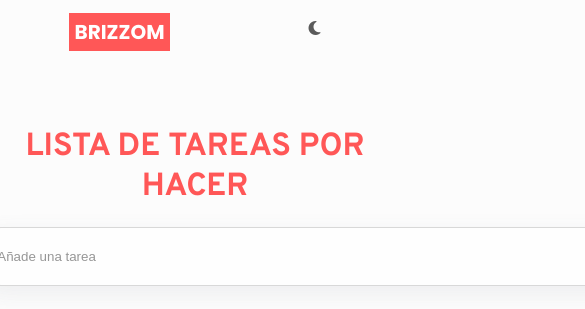
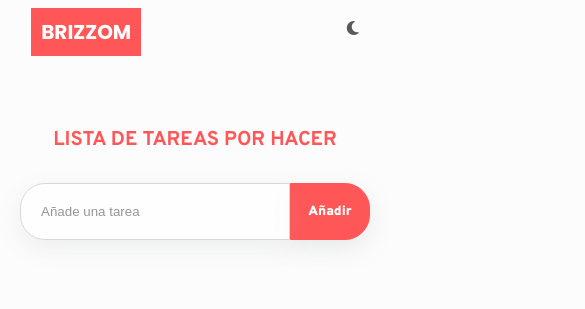
Before and after one commit to bmartinezr86/todo-list-js, a plain HTML site: page index.html in a window 390 px wide. Shown: the top 309 px of the page, 585 px wide, since content can reach past the window. Drawn offline with Linux system fonts and the light colour scheme.

Commit message:
Modo responsive hecho

```diff
--- a/assets/css/responsive.css
+++ b/assets/css/responsive.css
@@ -1 +1,126 @@
 /* Fichero que tiene los media querys para el responsive*/
+
+@media screen and (max-width: 874px) {
+     :root {
+        --max-width: 800px;
+    }
+    #header {
+        padding: 10px 0px;
+        display: flex;
+        justify-content: space-ar;
+        align-items: center;
+    }
+    h1 a {
+        padding: 10px;
+    }
+    #content {
+        max-width: var(--max-width);
+        width: 80%;
+    }
+    .contenedor-add-tareas {
+        width: 800px;
+        max-width: var(--max-width);
+    }
+    #tareas-pendientes {
+        width: 100%;
+    }
+}
+
+@media screen and (max-width: 616px) {
+     :root {
+        --max-width: 550px;
+    }
+    #header {
+        padding: 10px 8%;
+        display: flex;
+        justify-content: space-between;
+        align-items: center;
+    }
+    h2 {
+        font-size: 1.25rem;
+    }
+    #content {
+        max-width: var(--max-width);
+    }
+    .contenedor-add-tareas {
+        width: var(--max-width);
+        max-width: var(--max-width);
+        padding: 10px;
+    }
+    .tarea {
+        width: 70%;
+        padding: 10px 5%;
+    }
+    .contenedor-add-tareas input[type="submit"] {
+        padding: 10px 5%;
+    }
+    .contenedor-add-tareas #input-tarea {
+        width: 100%;
+    }
+}
+
+@media screen and (max-width:578px) {
+     :root {
+        --max-width: 400px;
+    }
+    #header {
+        padding: 10px 8%;
+        display: flex;
+        justify-content: space-between;
+        align-items: center;
+    }
+    h2 {
+        font-size: 1.25rem;
+    }
+    #content {
+        max-width: var(--max-width);
+    }
+    .contenedor-add-tareas {
+        width: var(--max-width);
+        max-width: var(--max-width);
+        padding: 10px;
+    }
+    .tarea {
+        width: 70%;
+        padding: 10px 5%;
+    }
+    .contenedor-add-tareas input[type="submit"] {
+        padding: 10px 5%;
+    }
+    .contenedor-add-tareas #input-tarea {
+        width: 100%;
+    }
+}
+
+@media screen and (max-width:406px) {
+     :root {
+        --max-width: 350px;
+    }
+    #header {
+        padding: 10px 8%;
+        display: flex;
+        justify-content: space-between;
+        align-items: center;
+    }
+    h2 {
+        font-size: 1.25rem;
+    }
+    #content {
+        max-width: var(--max-width);
+    }
+    .contenedor-add-tareas {
+        width: var(--max-width);
+        max-width: var(--max-width);
+        padding: 10px;
+    }
+    .tarea {
+        width: 70%;
+        padding: 10px 5%;
+    }
+    .contenedor-add-tareas input[type="submit"] {
+        padding: 10px 5%;
+    }
+    .contenedor-add-tareas #input-tarea {
+        width: 100%;
+    }
+}
--- a/assets/css/styles.css
+++ b/assets/css/styles.css
@@ -55,11 +55,11 @@
     --b-shadow: rgba(65, 65, 65, 0.2) 0px 8px 24px;
 }
 
-:root {
+ :root {
     --btn-add: #fff;
     --color-complementary: #FF5757;
     --generic-border-radius: 25px;
-    --max-width: 1400px;
+    --max-width: 1200px;
     --fonts-alternatives: sans-serif;
 }
 
@@ -119,7 +119,7 @@ h2 {
     justify-content: center;
     align-items: center;
     max-width: var(--max-width);
-    width: 800px;
+    width: 100%;
     margin: auto;
 }
 
@@ -129,7 +129,8 @@ h2 {
     font-weight: 400;
     margin-top: 10px;
     margin-bottom: 20px;
-    width: 1200px;
+    width: var(--max-width);
+    max-width: var(--max-width);
 }
 
 .contenedor-add-tareas input {
@@ -170,14 +171,14 @@ input[type="submit"]:hover {
 #tareas-pendientes {
     display: flex;
     flex-direction: column;
-    width: 1200px;
+    width: 80%;
     justify-content: center;
     align-items: center;
 }
 
 .tarea {
     display: flex;
-    width: 60%;
+    width: 80%;
     justify-content: space-between;
     align-items: center;
     background-color: var(--bg-input-color);
@@ -193,3 +194,131 @@ input[type="submit"]:hover {
 .tarea i {
     margin: 5px;
 }
+
+
+/*Responsive*/
+
+@media screen and (max-width: 874px) {
+     :root {
+        --max-width: 800px;
+    }
+    #header {
+        padding: 10px 0px;
+        display: flex;
+        justify-content: space-ar;
+        align-items: center;
+    }
+    h1 a {
+        padding: 10px;
+    }
+    #content {
+        max-width: var(--max-width);
+        width: 80%;
+    }
+    .contenedor-add-tareas {
+        width: 800px;
+        max-width: var(--max-width);
+    }
+    #tareas-pendientes {
+        width: 100%;
+    }
+}
+
+@media screen and (max-width: 616px) {
+     :root {
+        --max-width: 550px;
+    }
+    #header {
+        padding: 10px 8%;
+        display: flex;
+        justify-content: space-between;
+        align-items: center;
+    }
+    h2 {
+        font-size: 1.25rem;
+    }
+    #content {
+        max-width: var(--max-width);
+    }
+    .contenedor-add-tareas {
+        width: var(--max-width);
+        max-width: var(--max-width);
+        padding: 10px;
+    }
+    .tarea {
+        width: 70%;
+        padding: 10px 5%;
+    }
+    .contenedor-add-tareas input[type="submit"] {
+        padding: 10px 5%;
+    }
+    .contenedor-add-tareas #input-tarea {
+        width: 100%;
+    }
+}
+
+@media screen and (max-width:578px) {
+     :root {
+        --max-width: 400px;
+    }
+    #header {
+        padding: 10px 8%;
+        display: flex;
+        justify-content: space-between;
+        align-items: center;
+    }
+    h2 {
+        font-size: 1.25rem;
+    }
+    #content {
+        max-width: var(--max-width);
+    }
+    .contenedor-add-tareas {
+        width: var(--max-width);
+        max-width: var(--max-width);
+        padding: 10px;
+    }
+    .tarea {
+        width: 70%;
+        padding: 10px 5%;
+    }
+    .contenedor-add-tareas input[type="submit"] {
+        padding: 10px 5%;
+    }
+    .contenedor-add-tareas #input-tarea {
+        width: 100%;
+    }
+}
+
+@media screen and (max-width:406px) {
+     :root {
+        --max-width: 350px;
+    }
+    #header {
+        padding: 10px 8%;
+        display: flex;
+        justify-content: space-between;
+        align-items: center;
+    }
+    h2 {
+        font-size: 1.25rem;
+    }
+    #content {
+        max-width: var(--max-width);
+    }
+    .contenedor-add-tareas {
+        width: var(--max-width);
+        max-width: var(--max-width);
+        padding: 10px;
+    }
+    .tarea {
+        width: 70%;
+        padding: 10px 5%;
+    }
+    .contenedor-add-tareas input[type="submit"] {
+        padding: 10px 5%;
+    }
+    .contenedor-add-tareas #input-tarea {
+        width: 100%;
+    }
+}
```
